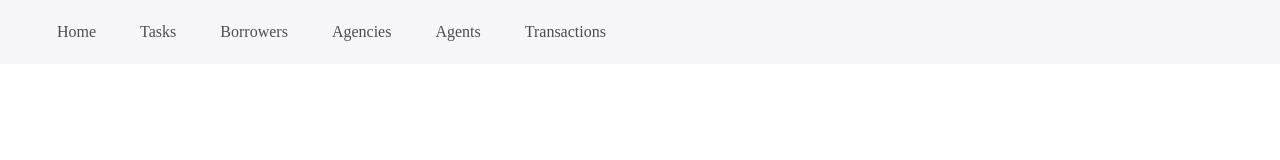
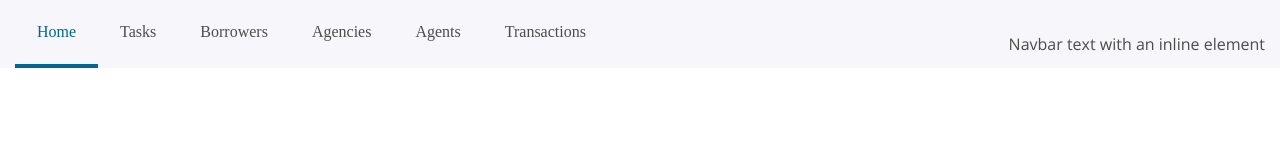
Before and after one commit to ecarpio/rehc-ui, a website: page index.html in a window 1280 px wide. Drawn offline with Linux system fonts and the light colour scheme; a web font is replaced by a local one.

Commit message:
template

```diff
--- a/index.html
+++ b/index.html
@@ -37,6 +37,9 @@
                 <a class="nav-link" href="#">Transactions</a>
               </li>
             </ul>
+             <span class="navbar-text">
+      Navbar text with an inline element
+    </span>
           </div>
         </nav>
       </div>
--- a/package.json
+++ b/package.json
@@ -9,7 +9,7 @@
   },
   "devDependencies": {
     "bootstrap": "4.0.0-beta.3",
-    "jquery": "^1.9.1 || ^2.0 || ^3.0",
+    "jquery": "^3.0",
     "popper.js": "1.13.0",
     "gulp": "^3.9.1",
     "gulp-bower": "0.0.13",
--- a/scss/colors.scss
+++ b/scss/colors.scss
@@ -1,2 +1,3 @@
 $lightgray: #f6f6fb;
 $darkgray: #4d4d4d;
+$blue: #036792;
--- a/scss/styles.scss
+++ b/scss/styles.scss
@@ -26,20 +26,26 @@ html, body {
 
 header {
 	background-color:$lightgray;
-	padding:20px;
 
 		.navbar {
-			padding:0px;
+			padding:20px 0px 0px 0px;
 
 				.navbar-nav {
 					.nav-item {
+						padding:0px 22px 20px 22px;
+            text-align:center;
+							&.active {
+                border-bottom:4px solid $blue;
+								a {
+									color:$blue;
+                  text-align:center;
+								}
+							}
 
-						padding:0px 22px;
-
-						a {
-							padding:0px;
-							@extend .bold;
-						}
+							a {
+								padding:0px;
+								@extend .bold;
+							}
 					}
 				}
 		}
```
Also changed, not shown: css/styles.css.
